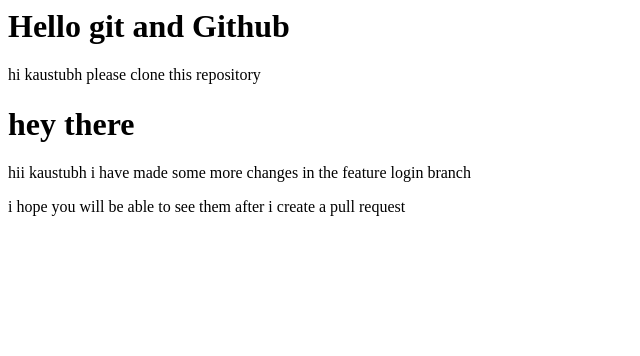
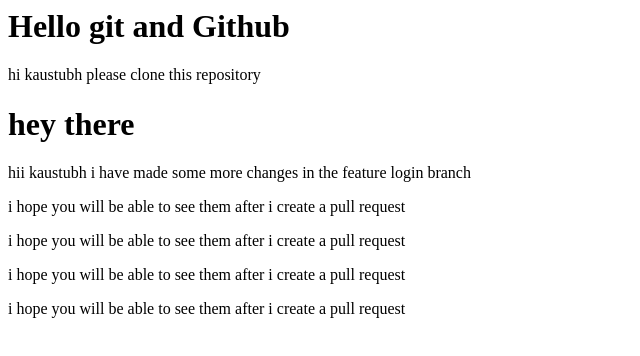
Before and after one commit to Vedant-077/Git-Practice, a plain HTML site: page index.html in a window 1280 px wide. Shown: the whole page, without its empty margins (0-640 px from the left). Drawn offline with Linux system fonts and the light colour scheme.

Commit message:
updated index.html

```diff
--- a/index.html
+++ b/index.html
@@ -3,3 +3,6 @@
 <p><h1>hey there</h1></p>
 <p>hii kaustubh i have made some more changes in the feature login branch </p>
 <p>i hope you will be able to see them after i create a pull request </p>
+<p>i hope you will be able to see them after i create a pull request </p>
+<p>i hope you will be able to see them after i create a pull request </p>
+<p>i hope you will be able to see them after i create a pull request </p>
```
